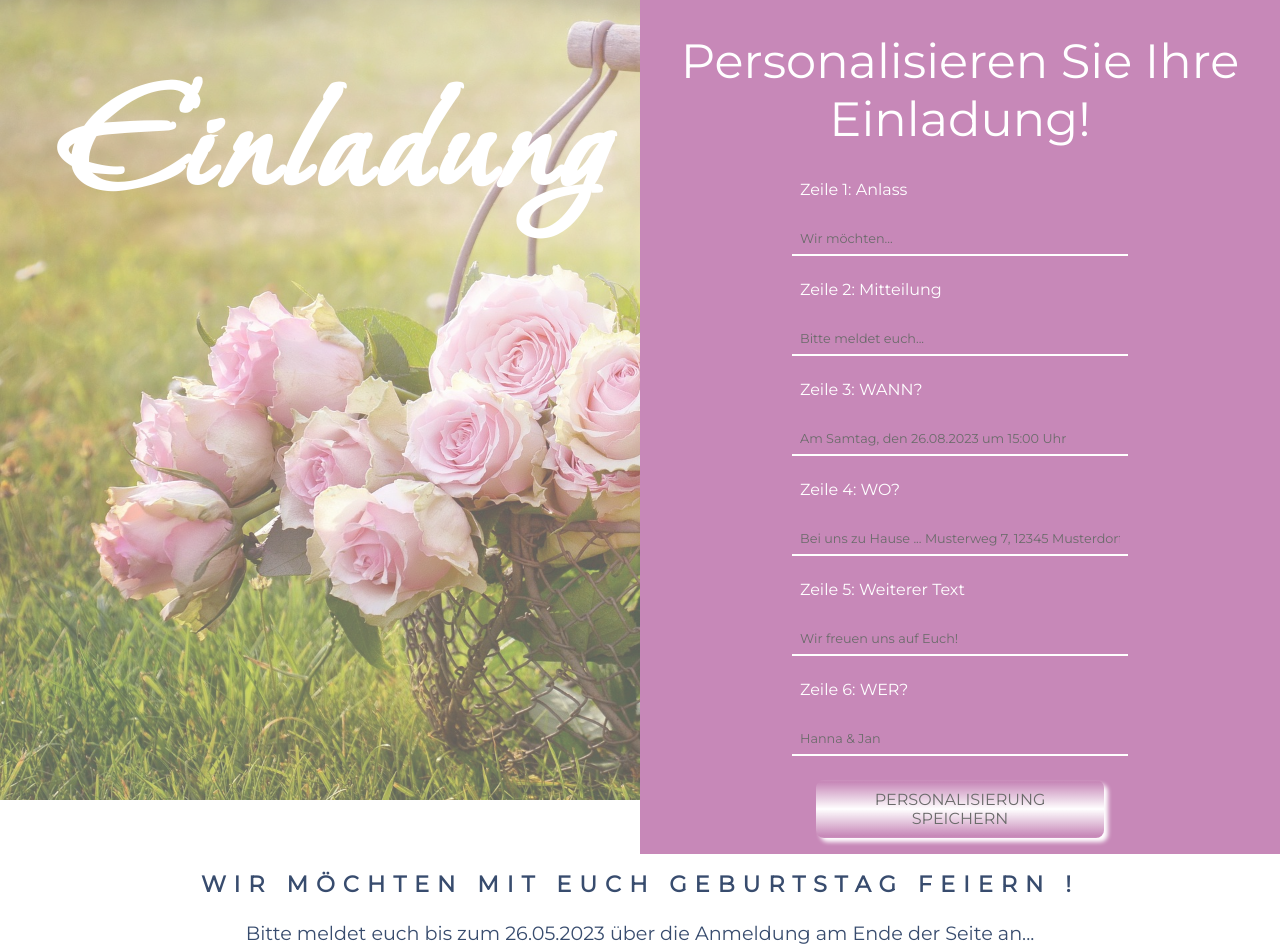
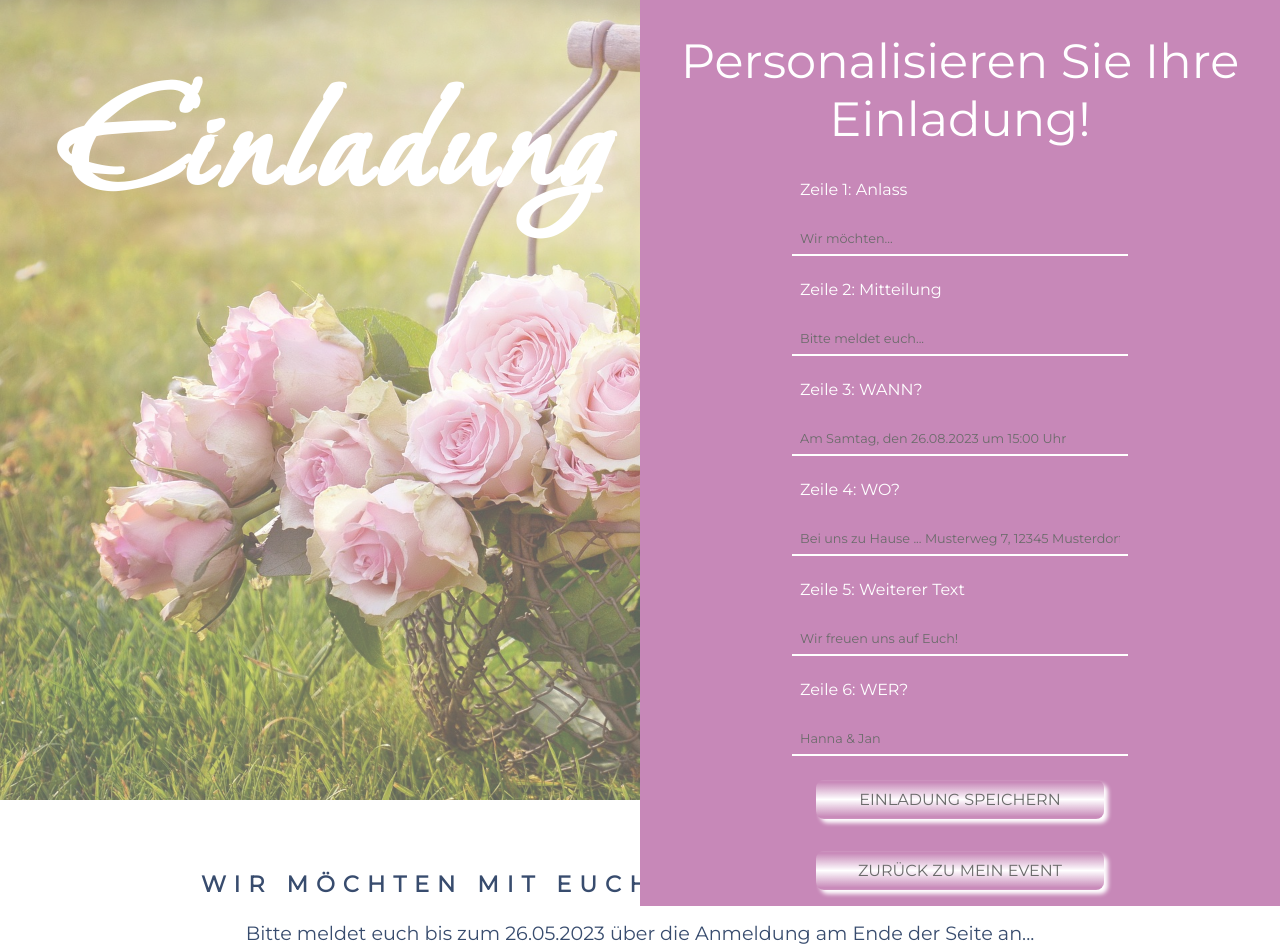
Before and after one commit to CarolaZapp/dieParty_FE, a React (Vite) app: page /invitationCreate in a window 1280 px wide. Shown: the top 952 px of the page. Built offline with nearby package versions, Linux system fonts and the light colour scheme.

Commit message:
buttons "zurück zu ..." added

```diff
--- a/src/components/E2D2ContactListGuests.jsx
+++ b/src/components/E2D2ContactListGuests.jsx
@@ -1,9 +1,14 @@
+import { useNavigate } from "react-router-dom";
 import { useEffect, useState } from "react";
 import { host } from "../api/host.jsx";
 import styles from "../styles/forms.module.css";
 import "../styles/contactList.css";
+import "../styles/buttons.css";
 
 const E2D2ContactListGuests = () => {
+  //useNavigate
+  const navigate = useNavigate();
+
   // useState
   const [userguests, setUserGuests] = useState([]);
 
@@ -64,6 +69,24 @@ const E2D2ContactListGuests = () => {
               </tbody>
             </table>
           </div>
+          <div className="buttonContainer">
+            <button
+              className="submitLarge"
+              onClick={() => {
+                navigate("/userHome");
+              }}
+            >
+              Zurück zu mein Event
+            </button>
+            <button
+              className="submitLarge"
+              onClick={() => {
+                navigate("/guestListCreate");
+              }}
+            >
+              Weiteren Gast hinzufügen
+            </button>
+          </div>
         </div>
       </div>
     </>
--- a/src/components/E2D2EventDataGuests.jsx
+++ b/src/components/E2D2EventDataGuests.jsx
@@ -1,9 +1,13 @@
+import { useNavigate } from "react-router-dom";
 import { useEffect, useState } from "react";
 import { host } from "../api/host.jsx";
 import styles from "../styles/forms.module.css";
 import "../styles/contactList.css";
 
 const E2D2EventDataGuests = () => {
+  //useNavigate
+  const navigate = useNavigate();
+
   // useState
   const [userguests, setUserGuests] = useState([]);
 
@@ -68,6 +72,16 @@ const E2D2EventDataGuests = () => {
               </tbody>
             </table>
           </div>
+          <div className="buttonContainer">
+            <button
+              className="submitLarge"
+              onClick={() => {
+                navigate("/userHome");
+              }}
+            >
+              Zurück zu mein Event
+            </button>
+          </div>
         </div>
       </div>
     </>
--- a/src/components/E2D2GuestListCreate.jsx
+++ b/src/components/E2D2GuestListCreate.jsx
@@ -162,6 +162,14 @@ const E2D2GuestListCreate = () => {
               </select>
             </div>
             <button className="submitLarge">Einladung abschicken</button>
+            <button
+              className="submitLarge"
+              onClick={() => {
+                navigate("/userHome");
+              }}
+            >
+              Zurück zu mein Event
+            </button>
           </form>
         </div>
       </div>
--- a/src/components/E2D2InvitationCreateSlide.jsx
+++ b/src/components/E2D2InvitationCreateSlide.jsx
@@ -147,7 +147,15 @@ const E2D2InvitationCreateSlide = ({ setInvitation }) => {
               />
             </div>
 
-            <button className="submitLarge">Personalisierung speichern</button>
+            <button className="submitLarge">Einladung speichern</button>
+            <button
+              className="submitLarge"
+              onClick={() => {
+                navigate("/userHome");
+              }}
+            >
+              Zurück zu mein Event
+            </button>
           </form>
         </div>
       </div>
--- a/src/components/E2D2ThanksCreateSlide.jsx
+++ b/src/components/E2D2ThanksCreateSlide.jsx
@@ -224,7 +224,15 @@ const E2D2ThanksCreateSlide = () => {
                 value={formData.comment}
               />
             </div>
-            <button className="submitLarge">Personalisierung speichern</button>
+            <button className="submitLarge">Danksagung speichern</button>
+            <button
+              className="submitLarge"
+              onClick={() => {
+                navigate("/userHome");
+              }}
+            >
+              Zurück zu mein Event
+            </button>
           </form>
         </div>
       </div>
--- a/src/components/E2D2UserInstruction.jsx
+++ b/src/components/E2D2UserInstruction.jsx
@@ -1,8 +1,13 @@
+import { useNavigate } from "react-router-dom";
 import { useEffect, useState } from "react";
 import { host } from "../api/host.jsx";
 import styles from "../styles/forms.module.css";
+import "../styles/buttons.css";
 
 const E2D2UserInstruction = () => {
+  //useNavigate
+  const navigate = useNavigate();
+
   // useState
   const [invitation, setInvitation] = useState([]);
 
@@ -88,6 +93,16 @@ const E2D2UserInstruction = () => {
             </li>
           </ol>
         </div>
+        <div className="buttonContainer">
+          <button
+            className="submitLarge"
+            onClick={() => {
+              navigate("/userHome");
+            }}
+          >
+            Zurück zu mein Event
+          </button>
+        </div>
       </div>
     </div>
   );
--- a/src/styles/contactList.css
+++ b/src/styles/contactList.css
@@ -45,6 +45,11 @@ tr:nth-child(odd) {
   text-transform: capitalize;
 }
 
+.buttonContainer {
+  display: flex;
+  flex-direction: column;
+}
+
 /* not used here */
 /*  for laptops, tablets and phones (extra large) */
 /* @media screen and (max-width: 1365px) {} */
```
